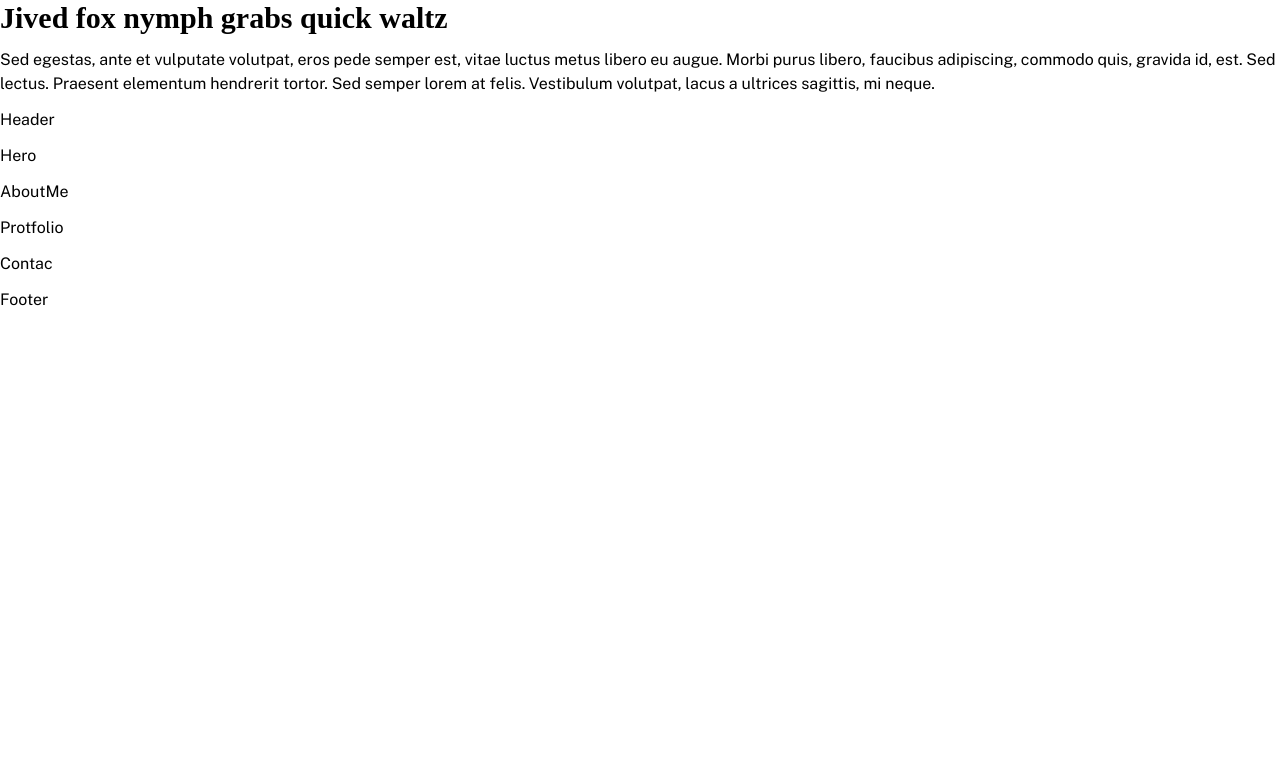
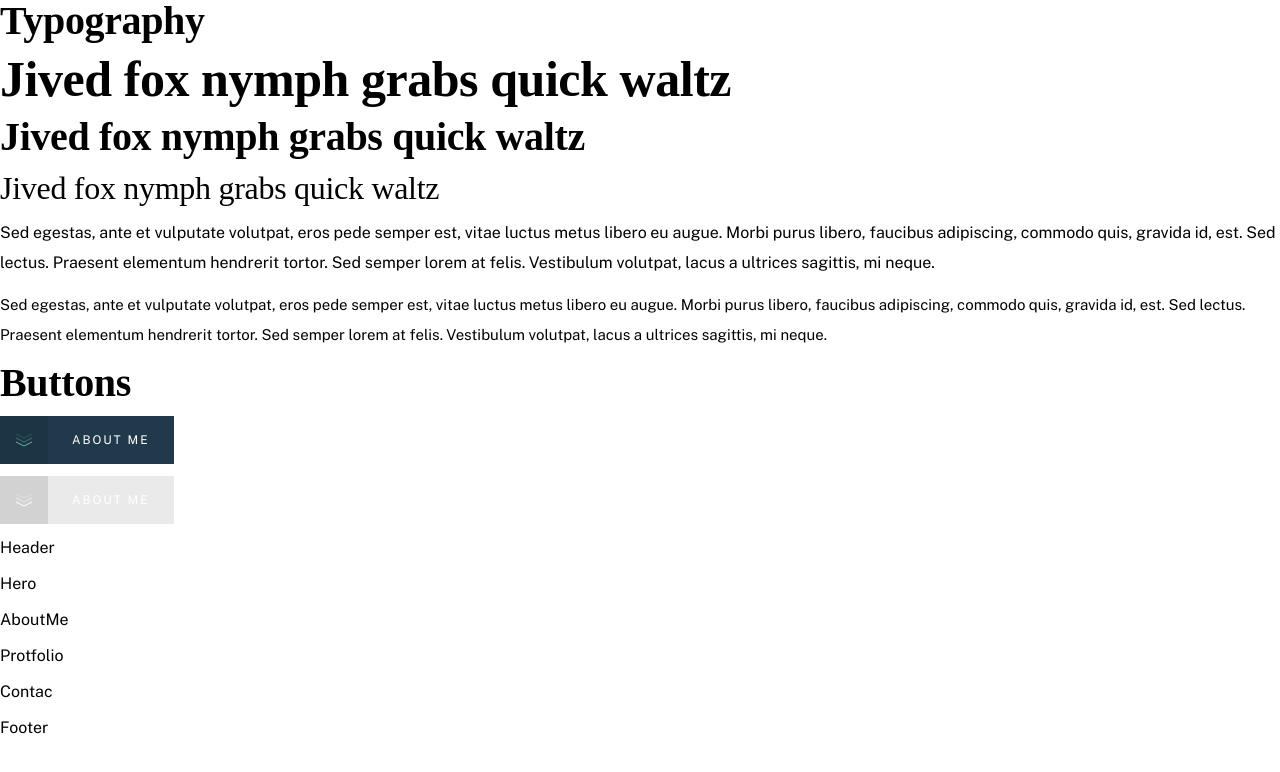
Before and after one commit to RyanCahela/Portfolio_2022_Nextjs, a Next.js app: page / in a window 1280 px wide. Shown: the top 772 px of the page. Built offline with nearby package versions, Linux system fonts and the light colour scheme; a web font is replaced by a local one.

Commit message:
created heading components and primary button components

```diff
--- /dev/null
+++ b/components/Buttons/PrimaryButton.js
@@ -0,0 +1,19 @@
+import React from "react";
+import DownArrowsSVG from "../Icons/DownArrowsSVG";
+
+const PrimaryButton = ({ textContent, disabled = false }) => {
+  return (
+    <button
+      disabled={disabled}
+      className="flex text-white group font-sans tracking-[2px] uppercase bg-dark-blue text-xs hover:bg-cyan transition-colors disabled:bg-light-gray">
+      <div className="bg-black/10 h-[48px] w-[48px] flex justify-center items-center">
+        <div className="w-[16px] h-[14px] text-cyan group-hover:text-white group-disabled:text-white">
+          <DownArrowsSVG />
+        </div>
+      </div>
+      <div className="py-4 px-6">{textContent}</div>
+    </button>
+  );
+};
+
+export default PrimaryButton;
--- a/components/Icons/DownArrowsSVG.js
+++ b/components/Icons/DownArrowsSVG.js
@@ -3,7 +3,7 @@ import React from "react";
 const DownArrowsSVG = () => {
   return (
     <svg xmlns="http://www.w3.org/2000/svg" viewBox="0 0 16 14">
-      <g fill="none" fillRule="evenodd" stroke="#5FB4A2">
+      <g fill="none" fillRule="evenodd" stroke="currentColor">
         <path d="M0 9l8 4 8-4" />
         <path opacity=".5" d="M0 5l8 4 8-4" />
         <path opacity=".25" d="M0 1l8 4 8-4" />
--- /dev/null
+++ b/components/Typography/Body1.js
@@ -0,0 +1,7 @@
+import React from "react";
+
+const Body1 = ({ children }) => {
+  return <p className="text-base font-sans">{children}</p>;
+};
+
+export default Body1;
--- /dev/null
+++ b/components/Typography/Body2.js
@@ -0,0 +1,7 @@
+import React from "react";
+
+const Body2 = ({ children }) => {
+  return <p className="text-sm font-sans">{children}</p>;
+};
+
+export default Body2;
--- /dev/null
+++ b/components/Typography/Title1.js
@@ -0,0 +1,11 @@
+import React from "react";
+
+const Title1 = ({ children }) => {
+  return (
+    <h1 className="font-serif font-bold text-5xl -tracking-[0.45px]">
+      {children}
+    </h1>
+  );
+};
+
+export default Title1;
--- /dev/null
+++ b/components/Typography/Title2.js
@@ -0,0 +1,11 @@
+import React from "react";
+
+const Title2 = ({ children }) => {
+  return (
+    <h2 className="font-serif font-bold text-4xl -tracking-[0.36px]">
+      {children}
+    </h2>
+  );
+};
+
+export default Title2;
--- /dev/null
+++ b/components/Typography/Title3.js
@@ -0,0 +1,7 @@
+import React from "react";
+
+const Title3 = ({ children }) => {
+  return <h3 className="font-serif text-3xl -tracking-[0.29px]">{children}</h3>;
+};
+
+export default Title3;
--- a/pages/index.js
+++ b/pages/index.js
@@ -4,21 +4,41 @@ import AboutMe from "../components/Sections/About_Me/AboutMe";
 import Portfolio from "../components/Sections/Portfolio/Protfolio";
 import Contact from "../components/Sections/Contact/Contact";
 import Footer from "../components/Sections/Footer/Footer";
+import Title1 from "../components/Typography/Title1";
+import Title2 from "../components/Typography/Title2";
+import Title3 from "../components/Typography/Title3";
+import Body1 from "../components/Typography/Body1";
+import Body2 from "../components/Typography/Body2";
+import PrimaryButton from "../components/Buttons/PrimaryButton";
 
 export default function Home() {
   return (
     <div className="space-y-3">
-      <h1 className="font-serif text-3xl font-bold">
-        Jived fox nymph grabs quick waltz
-      </h1>
-
-      <p className="font-sans">
+      <Title2>Typography</Title2>
+      <Title1>Jived fox nymph grabs quick waltz</Title1>
+      <Title2>Jived fox nymph grabs quick waltz</Title2>
+      <Title3>Jived fox nymph grabs quick waltz</Title3>
+      <Body1>
         Sed egestas, ante et vulputate volutpat, eros pede semper est, vitae
         luctus metus libero eu augue. Morbi purus libero, faucibus adipiscing,
         commodo quis, gravida id, est. Sed lectus. Praesent elementum hendrerit
         tortor. Sed semper lorem at felis. Vestibulum volutpat, lacus a ultrices
         sagittis, mi neque.
-      </p>
+      </Body1>
+
+      <Body2>
+        Sed egestas, ante et vulputate volutpat, eros pede semper est, vitae
+        luctus metus libero eu augue. Morbi purus libero, faucibus adipiscing,
+        commodo quis, gravida id, est. Sed lectus. Praesent elementum hendrerit
+        tortor. Sed semper lorem at felis. Vestibulum volutpat, lacus a ultrices
+        sagittis, mi neque.
+      </Body2>
+
+      <Title2>Buttons</Title2>
+      <PrimaryButton textContent="About Me" />
+      <PrimaryButton textContent="About Me" disabled={true} />
+
+      <p className="font-sans"></p>
       <Header />
       <Hero />
       <AboutMe />
--- a/tailwind.config.js
+++ b/tailwind.config.js
@@ -18,6 +18,13 @@ module.exports = {
         serif: ["Ibarra Real Nova", "serif"],
         sans: ["Public Sans", "sans-serif"],
       },
+      fontSize: {
+        sm: ["0.9375rem", "1.875rem"],
+        base: ["1rem", "1.875rem"],
+        "3xl": ["2rem", "2.25rem"],
+        "4xl": ["2.5rem", "2.625rem"],
+        "5xl": ["3.125rem", "3.125rem"],
+      },
     },
   },
   plugins: [],
```
